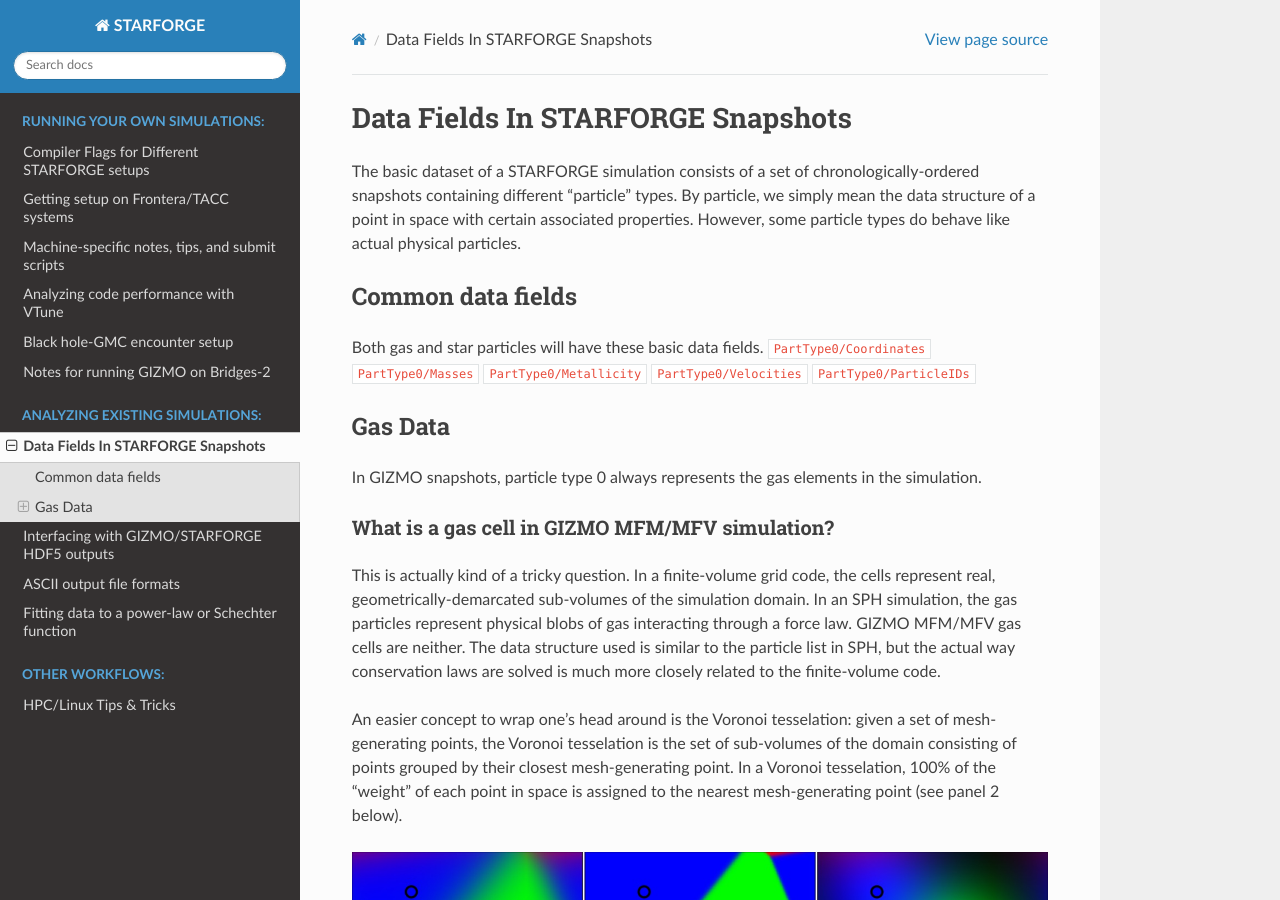
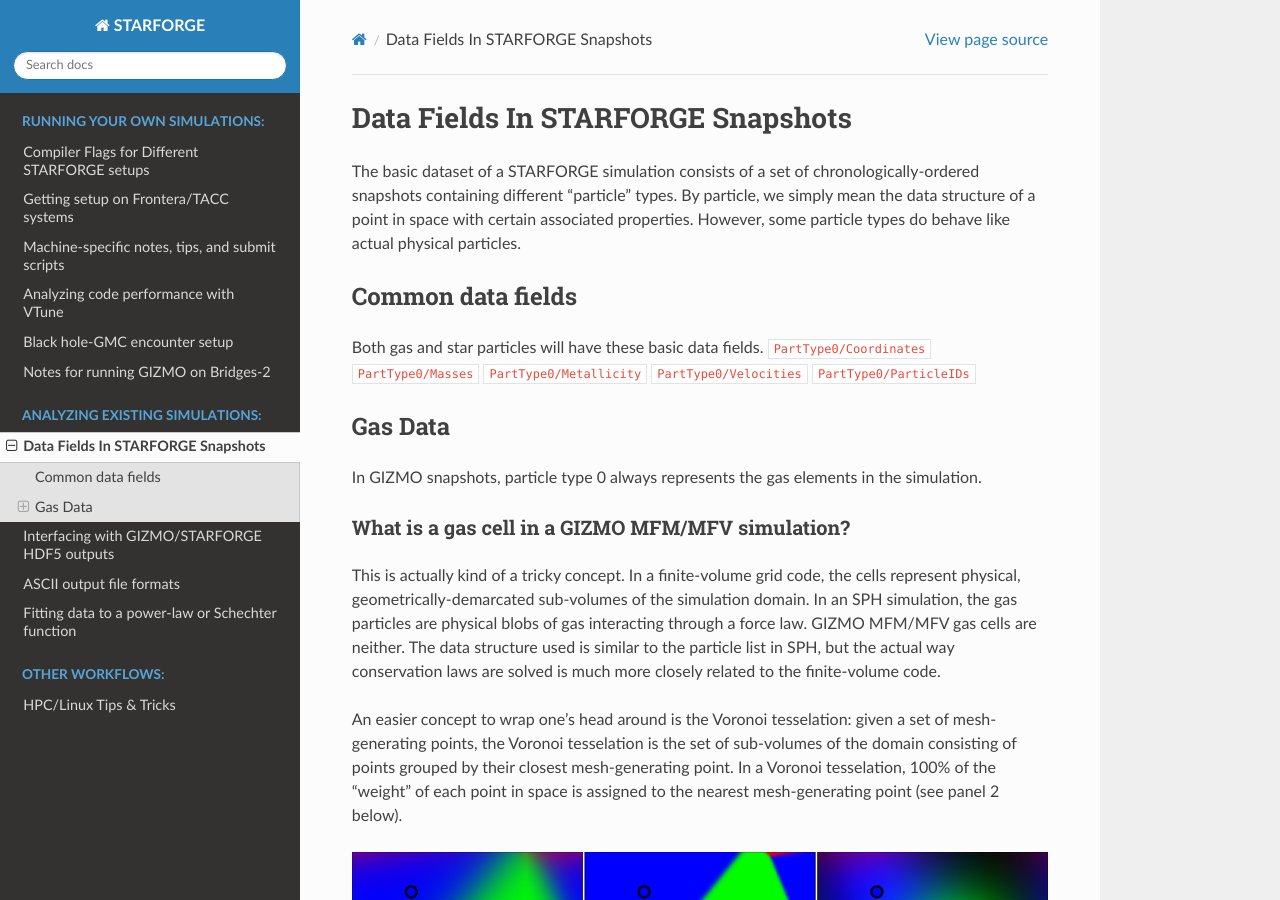
Before and after one commit to mikegrudic/starforge_tools, a Sphinx documentation site: the page built from docs/source/data.rst, in a window 1280 px wide and 900 px high. Built offline with Sphinx 7.4.7 and the Read the Docs theme 3.1.0, drawn with Linux system fonts in a browser that asks for light colours.

```diff
--- a/docs/source/data.rst
+++ b/docs/source/data.rst
@@ -19,9 +19,9 @@ Gas Data
 ========
 In GIZMO snapshots, particle type 0 always represents the gas elements in the simulation.
 
-What is a gas cell in GIZMO MFM/MFV simulation?
+What is a gas cell in a GIZMO MFM/MFV simulation?
 ^^^^^^^^^^^^^^^^^^^^^^^^^^^^^^^^^^^^^^^^^^^^^^^
-This is actually kind of a tricky question. In a finite-volume grid code, the cells represent real, geometrically-demarcated sub-volumes of the simulation domain. In an SPH simulation, the gas particles represent physical blobs of gas interacting through a force law. GIZMO MFM/MFV gas cells are neither. The data structure used is similar to the particle list in SPH, but the actual way conservation laws are solved is much more closely related to the finite-volume code.
+This is actually kind of a tricky concept. In a finite-volume grid code, the cells represent physical, geometrically-demarcated sub-volumes of the simulation domain. In an SPH simulation, the gas particles are physical blobs of gas interacting through a force law. GIZMO MFM/MFV gas cells are neither. The data structure used is similar to the particle list in SPH, but the actual way conservation laws are solved is much more closely related to the finite-volume code.
 
 An easier concept to wrap one's head around is the Voronoi tesselation: given a set of mesh-generating points, the Voronoi tesselation is the set of sub-volumes of the domain consisting of points grouped by their closest mesh-generating point. In a Voronoi tesselation, 100% of the "weight" of each point in space is assigned to the nearest mesh-generating point (see panel 2 below).
 
```
